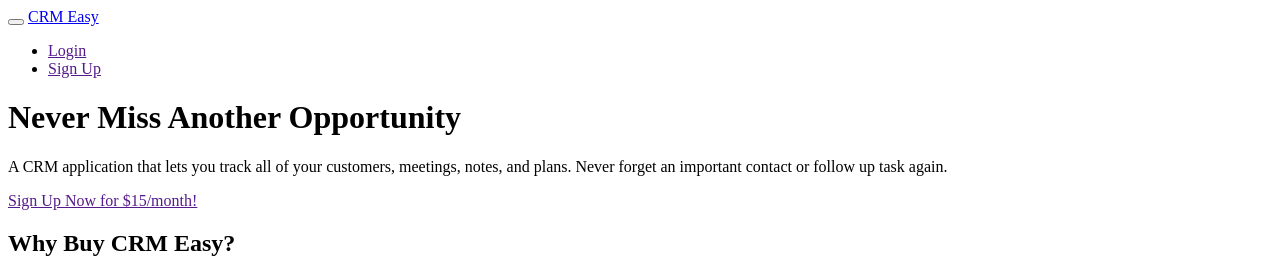
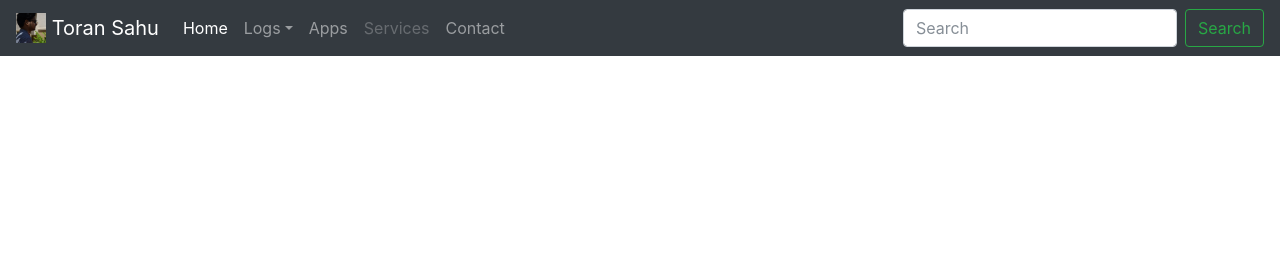
Before and after one commit to toransahu/django-heroku-eg, a Django app: page / in a window 1280 px wide. Shown: the top 274 px of the page. Run offline with Django 3.2, Linux system fonts and the light colour scheme; some libraries are stand-ins or nearby versions.

Commit message:
base & home templates updated

```diff
--- a/toransahu-site/home/templates/home/base.html
+++ b/toransahu-site/home/templates/home/base.html
@@ -7,7 +7,7 @@
         <title>{% block title %}Home {% endblock title %}</title>
         {% block head_favicon %}
             <link rel="icon" type="image/png"
-                  href="{% static "images/favicon.jpg" %}>
+                  href="{% static "home/images/favicon.jpg" %}">
         {% endblock head_favicon %}
         {% block head_meta %}
             {% block head_meta_charset %}
@@ -22,69 +22,99 @@
                       content="width=device-width, initial-scale=1.0">
             {% endblock head_meta_viewport %}
         {% endblock head_meta %}
+
+        {# CSS files#}
         {% block head_css %}
             {% block head_css_site %}
-                <link href="{% static "css/bootstrap.min.css" %}
-                      rel="stylesheet" media="screen">
-                <link href="{% static "css/app.css" %}
+                <link href="{% static "home/css/bootstrap.min.css" %}"
                       rel="stylesheet" media="screen">
             {% endblock head_css_site %}
             {% block head_css_section %}{% endblock head_css_section %}
             {% block head_css_page %}{% endblock head_css_page %}
         {% endblock head_css %}
+
+        <style>
+          .footer {
+              position: fixed;
+              bottom: 0;
+              width: 100%;
+              /* Set the fixed height of the footer here */
+              height: 80px;
+              line-height: 80px; /* Vertically center the text there */
+              background-color: #111;
+              }
+        </style>
     </head>
 
+
+    {# Navigation Menu #}
+    <nav class="navbar navbar-expand-lg navbar-dark bg-dark">
+      <button class="navbar-toggler" type="button" data-toggle="collapse" data-target="#navbarTogglerDemo01" aria-controls="navbarTogglerDemo01" aria-expanded="false" aria-label="Toggle navigation">
+        <span class="navbar-toggler-icon"></span>
+      </button>
+
+      <div class="collapse navbar-collapse" id="navbarSupportedContent">
+        <a class="navbar-brand" href="#">
+          <img src="{% static "home/images/favicon.jpg" %}" width="30" height="30" class="d-inline-block align-top" alt="">
+          Toran Sahu
+        </a>
+
+        <ul class="navbar-nav mr-auto mt-2 mt-lg-0">
+          <li class="nav-item active">
+            <a class="nav-link" href="#">Home <span class="sr-only">(current)</span></a>
+          </li>
+
+          <li class="nav-item dropdown">
+            <a class="nav-link dropdown-toggle" data-toggle="dropdown" href="#" role="button" aria-haspopup="true" aria-expanded="false">Logs</a>
+            <div class="dropdown-menu">
+              <a class="dropdown-item" href="#">Tech Blog</a>
+              <a class="dropdown-item" href="#">Blog</a>
+              <a class="dropdown-item" href="#">Vlog</a>
+              <div class="dropdown-divider"></div>
+              <a class="dropdown-item" href="#">Separated link</a>
+            </div>
+          </li>
+          <li class="nav-item">
+            <a class="nav-link" href="#">Apps</a>
+          </li>
+          <li class="nav-item">
+            <a class="nav-link disabled" href="#">Services</a>
+          </li>
+          <li class="nav-item">
+            <a class="nav-link" href="#">Contact</a>
+          </li>
+        </ul>
+        <form class="form-inline my-2 my-lg-0">
+          <input class="form-control mr-sm-2" type="search" placeholder="Search" aria-label="Search">
+          <button class="btn btn-outline-success my-2 my-sm-0" type="submit">Search</button>
+        </form>
+      </div>
+    </nav>
+
+    {# The Document Body #}
     <body>
-    {# Navigation Menu #}
-    <header>
-        <div class="navbar navbar-default navbar-static-top
-        {% block nav-style %}{% endblock %}">
-            <div class="container p-none">
-                <div class="navbar-header">
-                    <button type="button" class="navbar-toggle"
-                            data-toggle="collapse"
-                            data-target=".navbar-collapse">
-                        <span class="icon-bar"></span>
-                        <span class="icon-bar"></span>
-                        <span class="icon-bar"></span>
-                    </button>
-                    <a class="navbar-brand" href="/">CRM Easy</a>
-                </div>
-                <div class="collapse navbar-collapse">
-                    <ul class="nav navbar-nav navbar-right">
-                        {% if user.is_authenticated %}
-                            <li><a href="">Logout</a></li>
-                            <li><a href=""
-                                   class="p-r-none">Accounts</a></li>
-                        {% else %}
-                            <li><a href="">Login</a></li>
-                            <li><a href="" class="p-r-none">Sign Up</a></li>
-                        {% endif %}
-                    </ul>
-                </div>
-            </div>
+        <div id="site-wrapper">
+          {# content will be replaced by child pages #}
+            {% block content %}
+                if you see this, something is wrong!
+            {% endblock content %}
         </div>
-    </header>
-    {# The Document Body #}
-    <div id="site-wrapper">
-        {% block content %}
-            if you see this, something is wrong!
-        {% endblock content %}
-    </div>
+    </body>
+
     {# The Footer #}
-    <div class="footer">
-        <div class="container">
-            <p>Copyright CRM Easy</p>
-        </div>
-    </div>
-</body>
+    <footer class="footer">
+      <div class="container" align="center">
+        <span class="text-muted">
+          Copyright &copy; 2017. All rights reserved.
+        </span>
+      </div>
+    </footer>
 
 {# Set of blocks that can be used to display JavaScript files #}
     {% block footer_javascript %}
         {% block footer_javascript_site %}
-            <script src="{% static "js/jquery.min.js" %}></script>
-            <script src="{% static "js/bootstrap.min.js" %}></script>
-            <script src="{% static "js/app.js" %}></script>
+            <script src="{% static "home/js/jquery-3.2.1.js" %}"></script>
+            <script src="{% static "home/js/bootstrap.min.js" %}"></script>
         {% endblock footer_javascript_site %}
         {% block footer_javascript_section %}{% endblock footer_javascript_section %}
         {% block footer_javascript_page %}{% endblock footer_javascript_page %}
--- a/toransahu-site/home/templates/home/home.html
+++ b/toransahu-site/home/templates/home/home.html
@@ -5,60 +5,9 @@
 {% block content %}
 
     {# Hero Section #}
-    <div class="mkt-s1">
-      <div class="mkt-s1-body container ">
-        <div class="row">
-            <h1 class="col-md-8">Never Miss Another Opportunity</h1>
-        </div>
-        <div class="row">
-            <p class="col-md-8">A CRM application that lets you track
-            all of your customers, meetings, notes,
-            and plans. Never forget an important
-            contact or follow up task again.</p>
-        </div>
-        <div class="row">
-            {# First Signup Link #}
-            <a href=""
-               class="sign-up btn btn-success">Sign Up Now for $15/month!
-            </a>
-        </div>
-      </div>
-    </div>
+
 
     {# Main Section #}
-    <div class="mkt-s2 container">
-      <h2 class="mkt-s2-h">Why Buy CRM Easy?</h2>
-      <div class="mkt-s2-body">
-          <div class="col-md-4 mkt-vp">
-              <img class="" src="{{ STATIC_URL }}images/clock.png"/>
-              <h5>Save Time</h5>
-              <p>By tracking your customers in
-              an easy to use application you'll
-              be able to find them faster. Don't
-              waste time searching email, looking
-              at business cards, or looking online -
-              just open CRM Easy!</p>
-          </div>
-          <div class="col-md-4 mkt-vp">
-              <img class="" src="{{ STATIC_URL }}images/lightbulb.png"/>
-              <h5>Stay Current</h5>
-              <p>Keeping track of customer details
-              is a critical part of serving the customer
-              right. Make sure you know what they want and when
-              they want it. Use CRM Easy to track all customer
-              communications.</p>
-          </div>
-          <div class="col-md-4 mkt-vp">
-              <img class="" src="{{ STATIC_URL }}images/dollar.png"/>
-              <h5>Win Business</h5>
-              <p>By tracking customers and staying up
-              to date on their requirements you'll be
-              in a better position to sell your products
-              or services. You win and so does the customer.</p>
-          </div>
-      </div>
-      {# Second Signup Link #}
-      <a href="" class=" sgn-btm ">SIGN UP FOR ONLY $15/MONTH</a>
-    </div>
+
 
 {% endblock content %}
```
